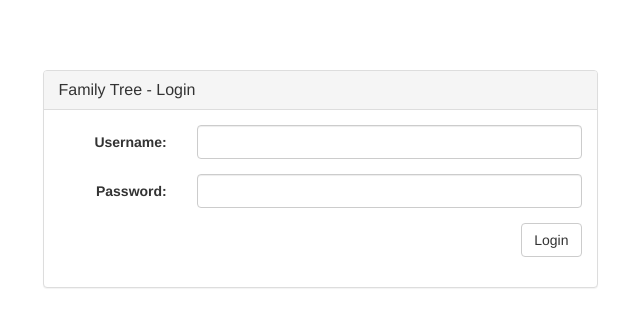
After one commit to dwdyer/familytree, a Django app: template templates/login.html in a window 1280 px wide. The commit adds this page. Shown: the top 327 px of the page, without its empty margins (320-960 px from the left). Run offline with Django 3.2, Linux system fonts and the light colour scheme; the template is opened without the code that fills it, so the values that code supplies are empty, except form fields; tables that the repository leaves empty hold one stand-in row (values such as "Sample post"); form fields are guessed from the names that the template uses; some libraries are stand-ins or nearby versions.

Commit message:
Require login to view any pages.

```diff
--- a/people/templates/people/base.html
+++ b/people/templates/people/base.html
@@ -28,7 +28,7 @@
     {% block head %}{% endblock %}
   </head>
   <body>
-    {% include 'people/fragments/navbar.html' %}
+    {% block navbar %}{% include 'people/fragments/navbar.html' %}{% endblock %}
     {% block container %}
       <div class="container">
         {% block content %}{% endblock %}
--- a/people/templates/people/fragments/navbar.html
+++ b/people/templates/people/fragments/navbar.html
@@ -1,7 +1,7 @@
 <nav class="navbar navbar-default navbar-fixed-top" role="navigation">
   <div class="container">
     <div class="navbar-header">
-      <a class="navbar-brand" href="{% url 'index' %}">Family Tree</a>
+      <a class="navbar-brand" href="{% url 'people.index' %}">Family Tree</a>
       <p class="navbar-text hidden-xs">Database contains {{ list|length }} people</p>
       <button type="button" class="navbar-toggle" data-toggle="collapse" data-target=".navbar-ex1-collapse">
         <span class="sr-only">Toggle navigation</span>
--- a/settings.py
+++ b/settings.py
@@ -54,16 +54,20 @@ SETTINGS_EXPORT = ('MAPBOX_PROJECT_ID', 'MAPBOX_ACCESS_TOKEN')
 
 # URLs
 ROOT_URLCONF = 'urls'
+LOGIN_URL = '/login/'
+LOGIN_REDIRECT_URL = '/people/'
+LOGOUT_URL = '/logout/'
 
 MIDDLEWARE_CLASSES = (
     'django.middleware.common.CommonMiddleware',
     'django.contrib.sessions.middleware.SessionMiddleware',
     'django.middleware.csrf.CsrfViewMiddleware',
+    'middleware.LoginRequiredMiddleware',
     'django.contrib.auth.middleware.AuthenticationMiddleware',
     'django.contrib.messages.middleware.MessageMiddleware',
     'django.middleware.clickjacking.XFrameOptionsMiddleware',
 )
-if DEBUG: MIDDLEWARE_CLASSES += ('middleware.QueryCountDebugMiddleware',)
+if DEBUG: MIDDLEWARE_CLASSES += ('middleware.QueryCountMiddleware',)
 
 INSTALLED_APPS = (
     'people',
--- /dev/null
+++ b/templates/login.html
@@ -0,0 +1,51 @@
+{% extends "people/base.html" %}
+{% block title %}Family Tree - Login{% endblock %}
+{% block navbar %}{% endblock %}
+{% block content %}
+  {% if user.is_authenticated %}
+    <div class="alert alert-warning">
+      You are already signed in. If you wish to sign in as a different user,
+      please <a href="{% url 'logout' %}?next={% url 'login' %}" class="alert-link">sign out</a> first.
+    </div>
+  {% else %}
+    <div class="row">
+      <div class="col-md-6 col-md-offset-3">
+        <div class="panel panel-default">
+          <div class="panel-heading">
+            <h2 class="panel-title">Family Tree - Login</h2>
+          </div>
+          <div class="panel-body">
+            {% if form.errors %}
+              <div class="alert alert-danger">
+                Authentication failed. Please check your username and password and try again.
+              </div>
+            {% endif %}
+            <form class="form-horizontal" role="form" method="post" action="">
+              {% csrf_token %}
+              <fieldset>
+                <div class="form-group">
+                  <label class="col-sm-3 control-label">{{ form.username.label }}:</label>
+                  <div class="col-sm-9">
+                    <input name="username" type="text" class="form-control"/>
+                  </div>
+                </div>
+                <div class="form-group">
+                  <label class="col-sm-3 control-label">{{ form.password.label }}:</label>
+                  <div class="col-sm-9">
+                    <input name="password" type="password" class="form-control"/>
+                  </div>
+                </div>
+                <input type="hidden" name="next" value="{{ next }}" />
+                <div class="form-group">
+                  <div class="text-right col-sm-12">
+                    <button type="submit" class="btn btn-default">Login</button>
+                  </div>
+                </div>
+              </fieldset>
+            </form>
+          </div>
+        </div>
+      </div>
+    </div>
+  {% endif %}
+{% endblock %}
```
Also changed, not shown: middleware.py (+18 -13 lines), people/urls.py (+7 -7 lines), urls.py (+6 -1 lines).
